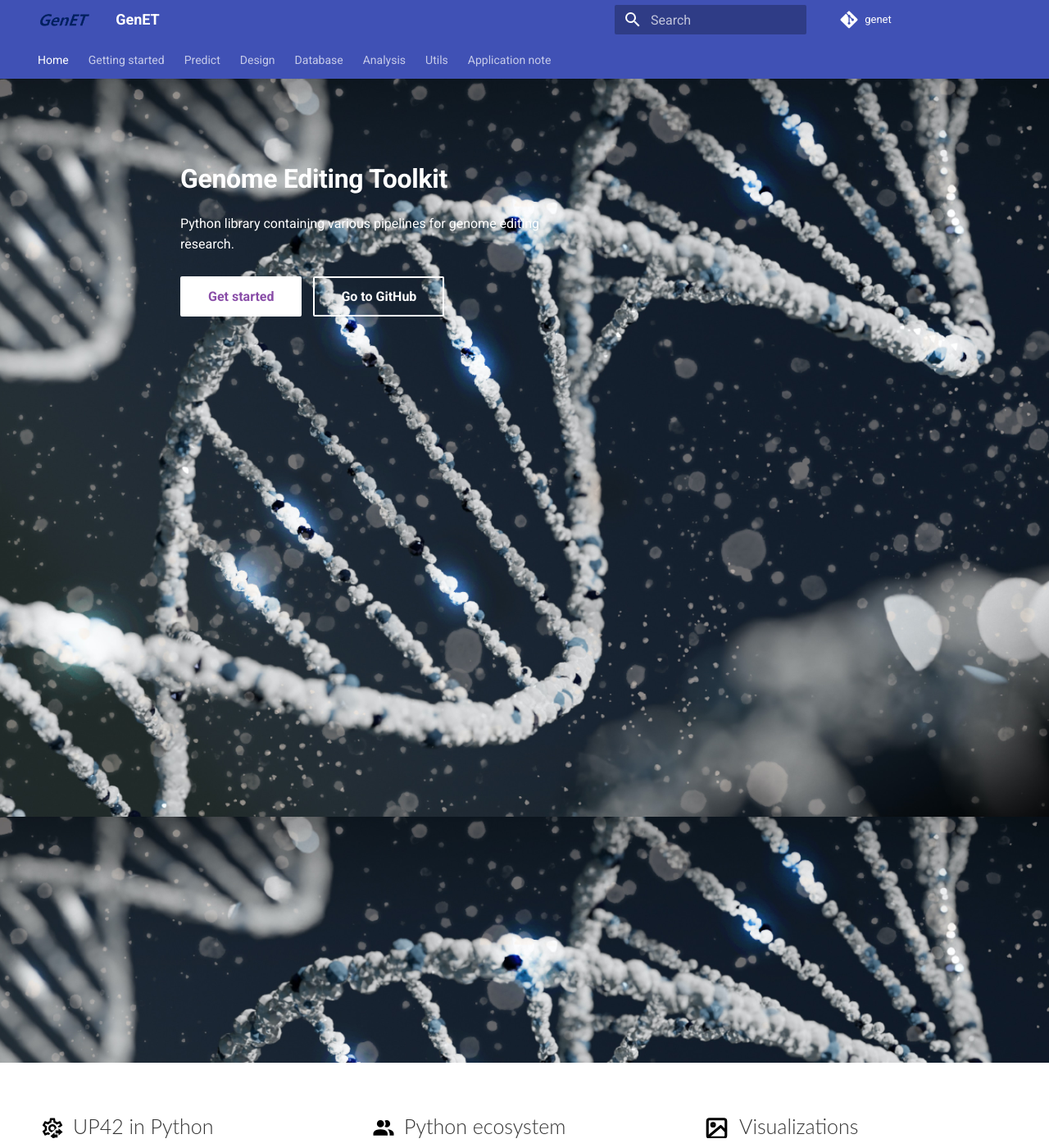
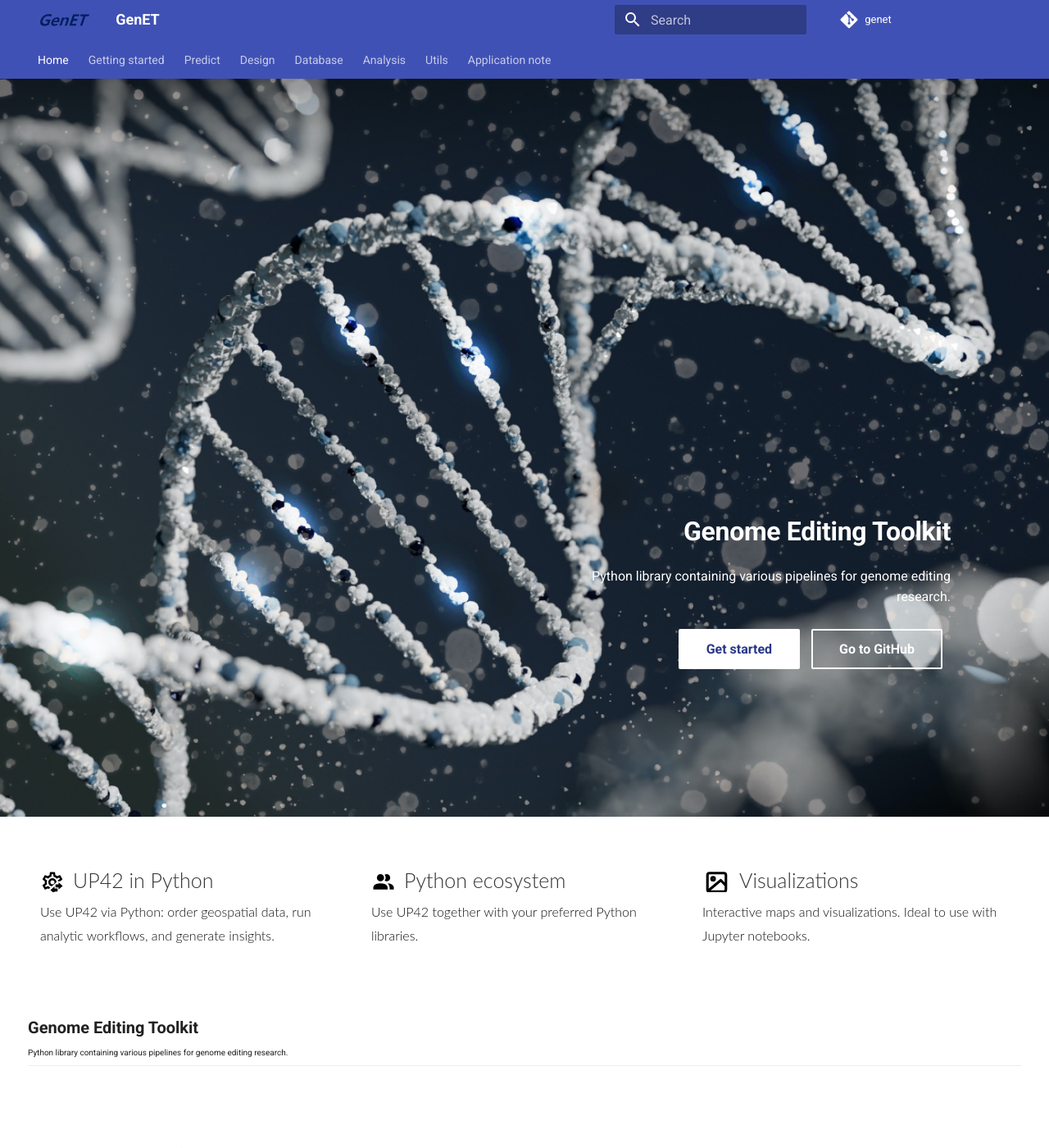
Before and after one commit to Goosang-Yu/genet, an MkDocs documentation site: the page built from docs/en/README.md, in a window 1280 px wide and 1400 px high. Shown: the whole window at 82% size. Built offline with MkDocs 1.6.1 and Material for MkDocs 9.7.7, drawn with Linux system fonts in a browser that asks for light colours; comment, search, counter and statistics services are not loaded; some of the changed text lies outside the part shown.

Commit message:
📝 update docs home page

```diff
--- a/docs/en/README.md
+++ b/docs/en/README.md
@@ -0,0 +1,37 @@
+---
+template: home.html
+title: Home
+social:
+  cards_layout_options:
+    title: Documentation that simply works
+---
+
+# Welcome to GenET
+[![Python](https://img.shields.io/badge/Python-3.7%20%7C%203.8%20%7C%203.9%20%7C%203.10-blue)](https://badge.fury.io/py/genet)
+[![PyPI version](https://badge.fury.io/py/genet.svg)](https://badge.fury.io/py/genet)
+[![Slack](https://img.shields.io/badge/slack-chat-blueviolet.svg?logo=slack)](https://genethq.slack.com/archives/C04DP727E4E)
+[![License](https://img.shields.io/pypi/l/ansicolortags.svg)](https://img.shields.io/pypi/l/ansicolortags.svg)
+
+
+GenET (Genome Editing Toolkit) is a library of various python functions for the purpose of analyzing and evaluating data from genome editing experiments.
+
+GenET is still in its early stages of development and continue to improve and expand. Currently planned functions include guideRNA design, saturation library design, deep sequenced data analysis, and guide RNA activity prediction.
+
+
+## Who should use GenET?
+GenET was developed for anyone interested in the field of genome editing. Especially, Genet can provide aid to those with the following objectives.: <br />
+
+- Develop a quick and easy to design an genome editing experiment for a specific gene.
+- Perform genome editing analysis based on sequening data
+- Predict the activtiy of specific guideRNAs or all guideRNAs designed for editing a specific product.
+
+## Get Help
+The fastest way to get help is through Slack channel. You can also see our Issue log for answers to questions asked in the past by other members or raise a new question if it's not asked before.
+<!-- (만약 FAQ 페이지를 만들면) Check our Frequently Asked Questions (FAQs) page. -->
+
+## Support GenET
+### ⭐ Star GenET on GitHub
+Give GenET a star on our [GitHub repository](https://github.com/Goosang-Yu/genet) (click the star button on the top right corner)
+
+### 📢 Tweet about GenET
+Help GenET spread the word. We love to hear success stories and use cases.
--- a/docs/en/overrides/home.html
+++ b/docs/en/overrides/home.html
@@ -16,7 +16,7 @@
     }
 
     .tx-container {
-        height: 1200px;
+        height: 900px;
         padding-top: .0rem;
         background: url('assets/images/dna.jpg') center/cover no-repeat fixed;
 
@@ -54,7 +54,7 @@
 
     .tx-hero .md-button--primary {
         background-color: var(--md-primary-bg-color);
-        color: hsla(280deg, 37%, 48%, 1);
+        color: rgb(41, 55, 136);
         border-color: var(--md-primary-bg-color)
     }
 
@@ -125,12 +125,14 @@
         }
 
         .tx-hero__content {
+            bottom: 6.4rem;
             max-width: 22rem;
-            margin-top: 3.5rem;
-            margin-bottom: 3.5rem;
-            margin-left: 1.0rem;
-            margin-right: 4.0rem;
+            margin-top: 25rem;
+            margin-bottom: 2rem;
+            margin-left: 30.0rem;
+            margin-right: 0.0rem;
             align-items: center;
+            text-align: right;
         }
     }
 
@@ -230,8 +232,7 @@
 
     <div class="md-grid md-typeset">
       <div class="tx-hero">
-        <div class="tx-hero__image">
-        </div>
+
         <div class="tx-hero__content">
           <h1> Genome Editing Toolkit </h1>
           <p>Python library containing various pipelines for genome editing research.</p>
@@ -279,9 +280,30 @@
 
 <div class="top-hr">
     <div class="hr">
+        <h1> Genome Editing Toolkit </h1>
+        <p>Python library containing various pipelines for genome editing research.</p>
+
     </div>
+
 </div>
 
+<div class="top-hr">
+    <div class="hr">
+        <h1> Genome Editing Toolkit </h1>
+        <p>Python library containing various pipelines for genome editing research.</p>
+
+    </div>
+
+</div>
+
+<div class="top-hr">
+    <div class="hr">
+        <h1> Genome Editing Toolkit </h1>
+        <p>Python library containing various pipelines for genome editing research.</p>
+
+    </div>
+
+</div>
 
 {% endblock %}
 {% block content %}{% endblock %}
--- a/mkdocs.yml
+++ b/mkdocs.yml
@@ -106,7 +106,7 @@
 
 # Page tree
 nav:
-  - Home: index.md
+  - Home: README.md
   - Getting started:
     - Getting started: getting_started.md
     - Introduction: introduction.md
```
Also changed, not shown: docs/en/index.md (deleted, +0 -37 lines), docs/en/_README.md (added).
